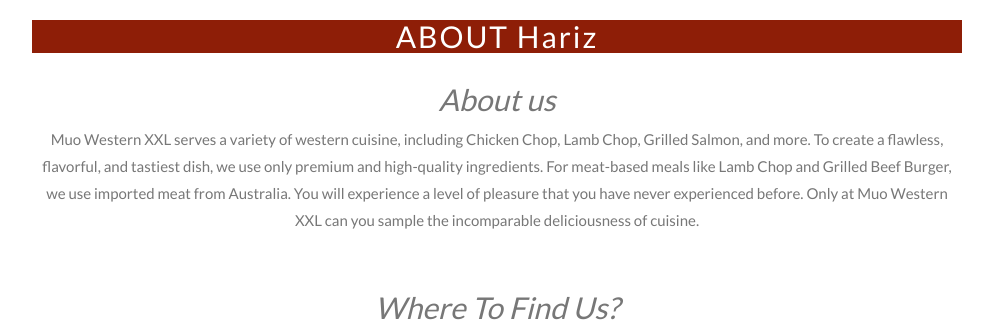
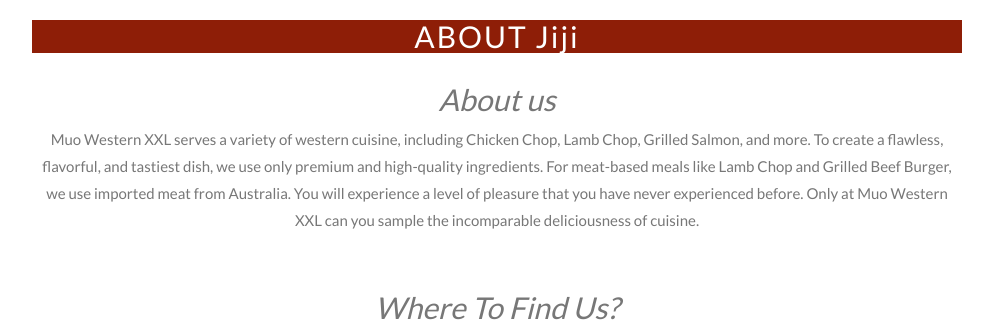
Before and after one commit to n-ayra/webdev_project, a PHP site: page /about.php in a window 1280 px wide. Shown: the part 70-394 px from the top of the page, without its empty margins (143-1136 px from the left). Run offline with PHP 8.4, Linux system fonts and the light colour scheme.

Commit message:
about jiji

```diff
--- a/about.php
+++ b/about.php
@@ -191,7 +191,7 @@ include "connection.php";
 
 <!-- Container (Red Panda Introduction) -->
 <div id="about" class="container text-center">
-  <h4>ABOUT Hariz</h4>
+  <h4>ABOUT Jiji</h4>
   <h2><em>About us</em></h2>
   <p>Muo Western XXL serves a variety of western cuisine, including Chicken Chop, Lamb Chop, Grilled Salmon, and more. To create a flawless, flavorful, and tastiest dish, we use only premium and high-quality ingredients. For meat-based meals like Lamb Chop and Grilled Beef Burger, we use imported meat from Australia. You will experience a level of pleasure that you have never experienced before. Only at Muo Western XXL can you sample the incomparable deliciousness of cuisine.</p>
   <br>
```
